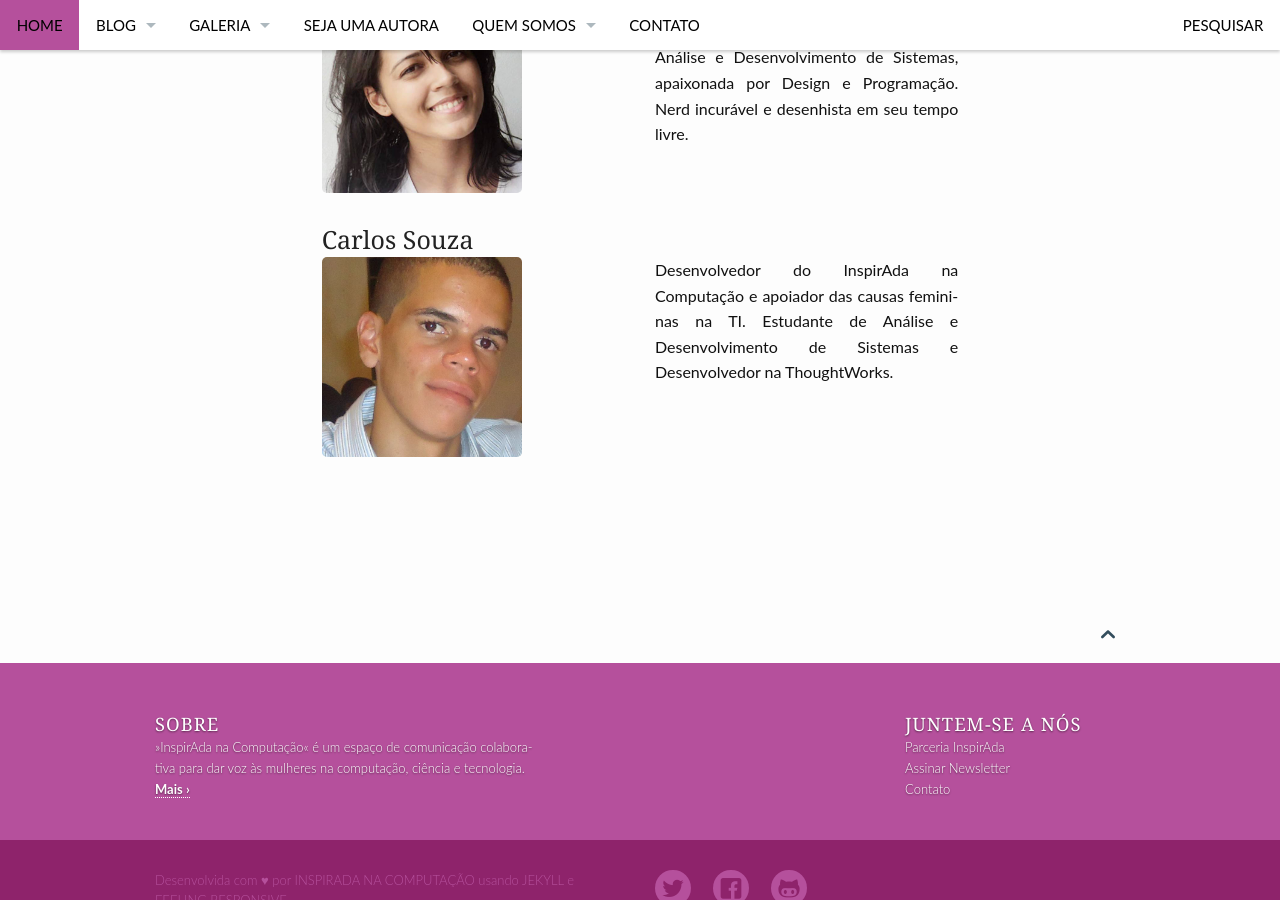
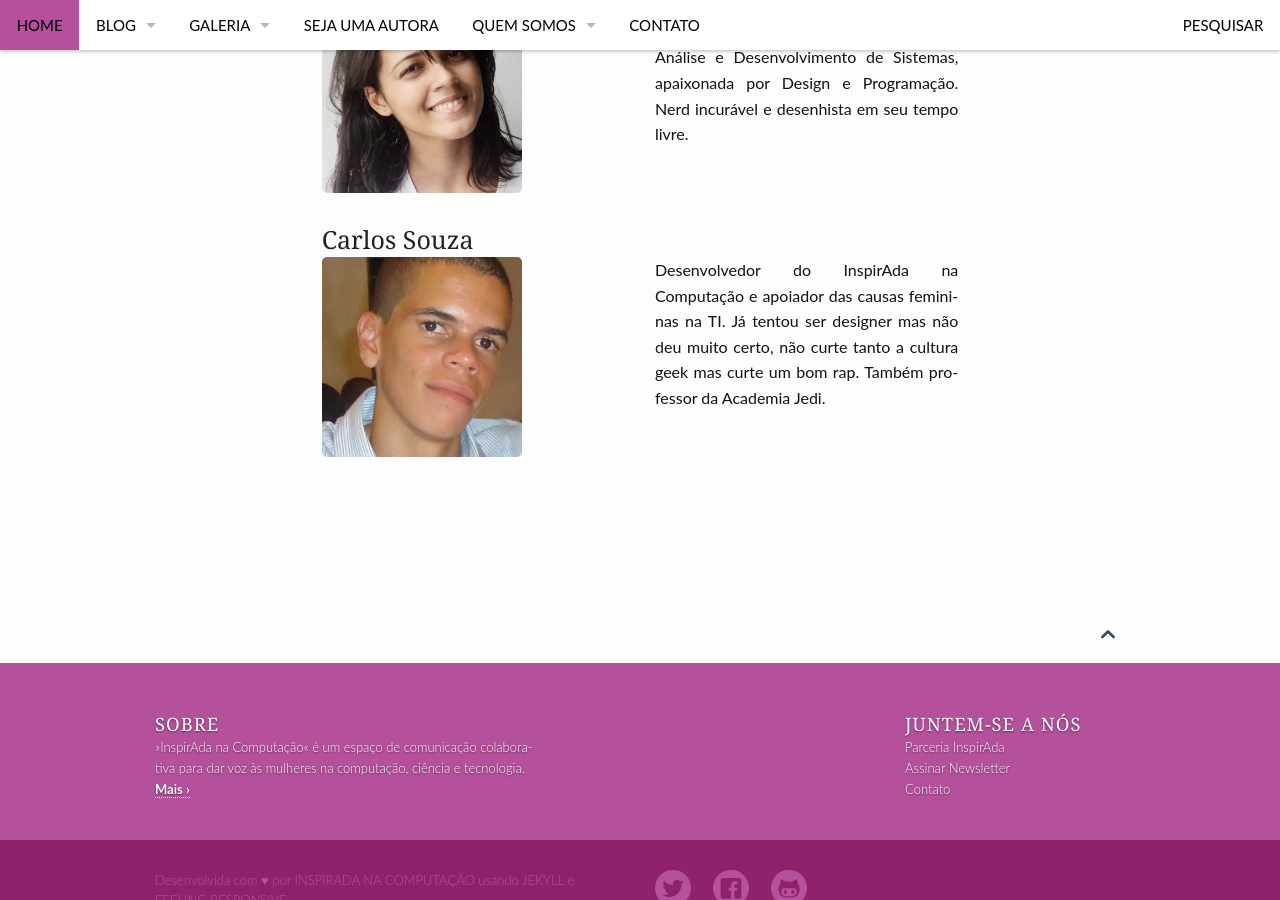
Before and after one commit to inspiradanacomputacao/inspiradanacomputacao.github.io, a Jekyll site: the page built from pages/equipe.md, in a window 1280 px wide and 900 px high, scrolled down 904 px. Built offline with Jekyll 4.4.1, drawn with Linux system fonts in a browser that asks for light colours.

Commit message:
Alterando descrição de mim mesmo

```diff
--- a/pages/equipe.md
+++ b/pages/equipe.md
@@ -85,7 +85,7 @@ header:
     </div>
     <div class="large-6 columns">
         <p align="justify">
-          Desenvolvedor do InspirAda na Computação e apoiador das causas femininas na TI. Estudante de Análise e Desenvolvimento de Sistemas e Desenvolvedor na ThoughtWorks.
+          Desenvolvedor do InspirAda na Computação e apoiador das causas femininas na TI. Já tentou ser designer mas não deu muito certo, não curte tanto a cultura geek mas curte um bom rap. Também professor da Academia Jedi.
         </p>
     </div>
   </div>
```
